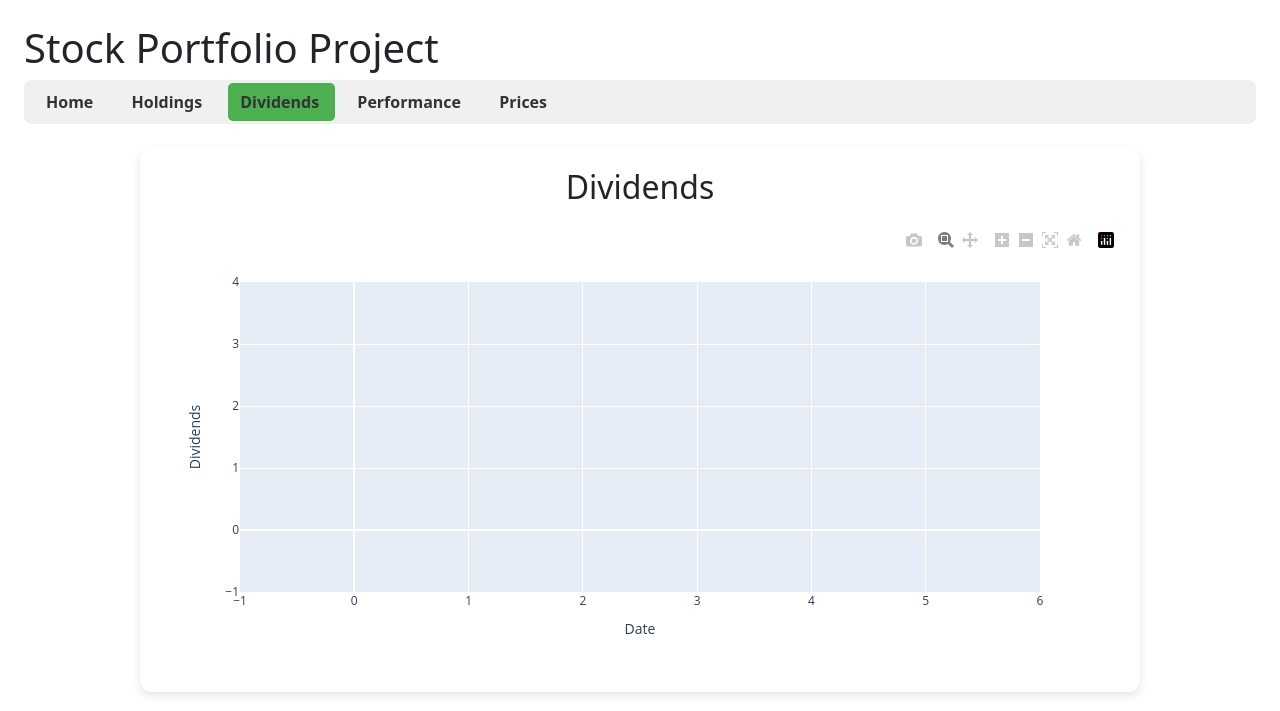
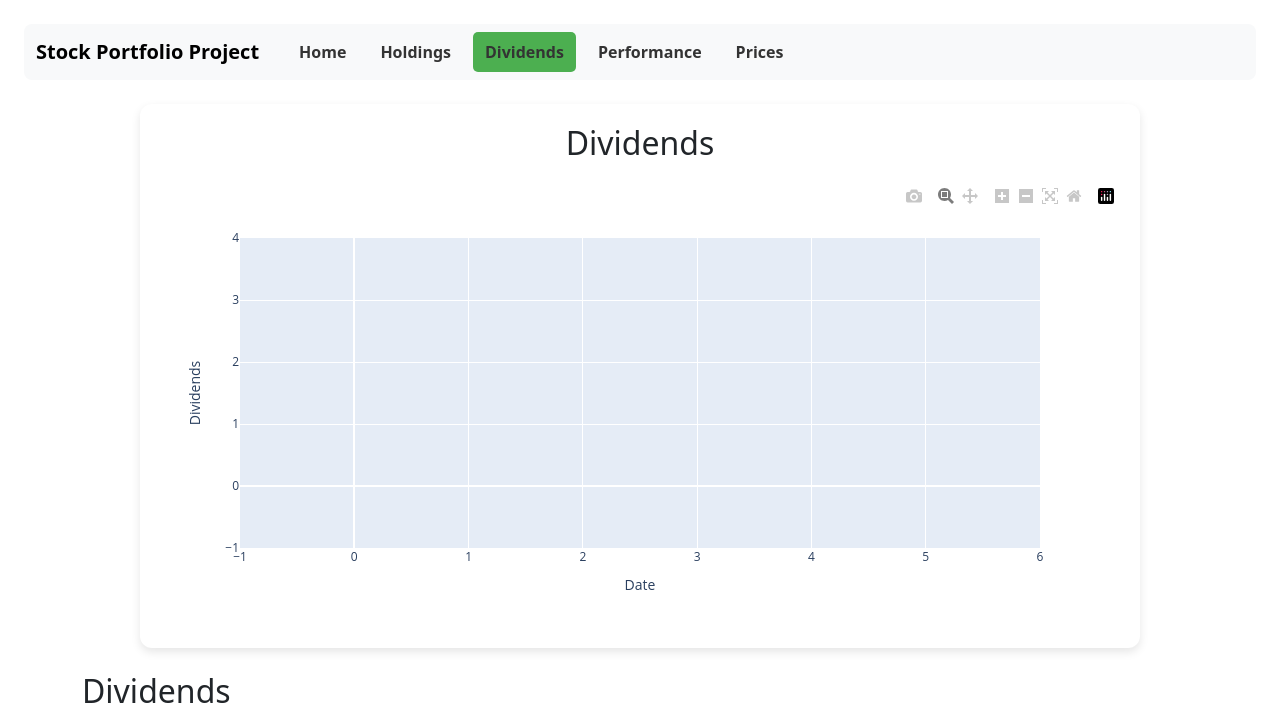
Before and after one commit to Anay12/Stock_Data_Project, a Flask app: page /Dividends in a window 1280 px wide. Shown: the top 711 px of the page. Run offline with Flask 3, Linux system fonts and the light colour scheme; data that the repository does not hold is empty; some libraries are stand-ins or nearby versions.

Commit message:
Remove header from navbar.html and added navbar brand

```diff
--- a/templates/navbar.html
+++ b/templates/navbar.html
@@ -1,10 +1,13 @@
 <!DOCTYPE html>
 
 <header>
-    <h1> Stock Portfolio Project </h1>
+<!--    <h1> Stock Portfolio Project </h1>-->
 </header>
 
-<nav>
+<nav class="navbar navbar-expand-lg bg-body-tertiary">
+    <a class="navbar-brand" href="/">
+        Stock Portfolio Project
+    </a>
     <a href="{{ url_for('index') }}" class="{% if active_page == 'index' %}active{% endif %}">
         Home
     </a>
```
